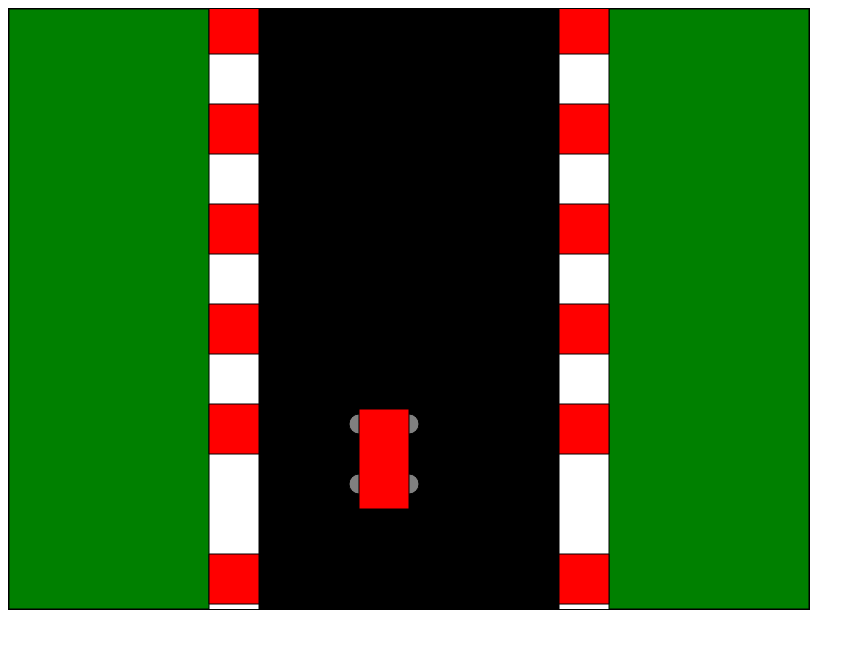
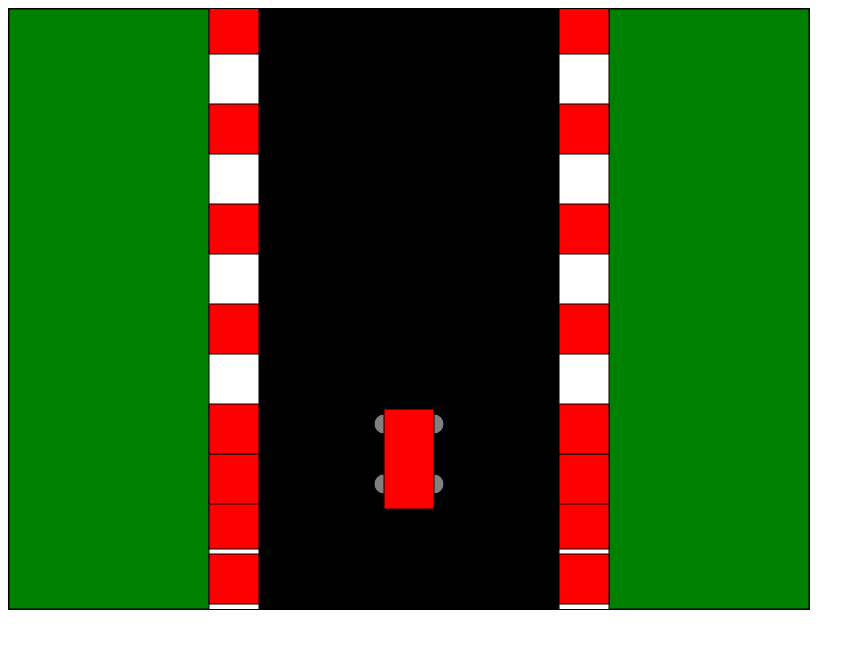
Before and after one commit to Multirush3r/ProgramowanieUrzadzenMobilnych, a plain HTML site: page lab5/index.html in a window 1280 px wide. Shown: the whole page, without its empty margins (0-865 px from the left). Drawn offline with Linux system fonts and the light colour scheme.

Commit message:
enemy sie spawnuje ale tylko raz i linie zle sie wyswietlaja

```diff
--- a/lab5/index.html
+++ b/lab5/index.html
@@ -103,22 +103,66 @@
         };
       }
 
+      function Enemy(x, y, dy, color) {
+        this.x = x;
+        this.y = y;
+        this.w = 50;
+        this.h = 100;
+        this.dy = dy;
+        this.color = color;
+
+        this.draw = function () {
+          for (let i = 0; i < 2; i++) {
+            c.beginPath();
+            c.arc(this.x + 50 * i, this.y + 15, 10, 0, Math.PI * 2, false);
+            c.fillStyle = "grey";
+            c.fill();
+            c.stroke();
+            c.closePath();
+          }
+          for (let i = 0; i < 2; i++) {
+            c.beginPath();
+            c.arc(this.x + 50 * i, this.y + 75, 10, 0, Math.PI * 2, false);
+            c.fillStyle = "grey";
+            c.fill();
+            c.stroke();
+            c.closePath();
+          }
+
+          c.beginPath();
+          c.rect(this.x, this.y, this.w, this.h);
+          c.fillStyle = color;
+          c.fill();
+          c.stroke();
+          c.closePath();
+        };
+
+        this.update = function () {
+          this.y += this.dy;
+          this.draw();
+        };
+      }
+
+      function getRandomInt(max) {
+        return Math.floor(Math.random() * max);
+      }
+
       let staticRects = [];
       let left_grass = new Rect(0, 0, 200, 600, "green", 0);
       let right_grass = new Rect(600, 0, 200, 600, "green", 0);
       let lane = new Rect(250, 0, 300, 600, "black");
       staticRects.push(left_grass, right_grass, lane);
 
-      let movingRects = [];
       let redLanes = [];
       let whiteLines = [];
-      for (let i = 0; i < 12; i += 2) {
-        redLanes.push(new Rect(200, 0 + i * 50, 50, 50, "red", 5));
-        redLanes.push(new Rect(550, 0 + i * 50, 50, 50, "red", 5));
-        whiteLines.push(new Rect(375, 0 + i * 50, 50, 50, "white", 5));
+      for (let i = 0; i < 8; i++) {
+        redLanes.push(new Rect(200, -100 + i * 100, 50, 50, "red", 5));
+        redLanes.push(new Rect(550, -100 + i * 100, 50, 50, "red", 5));
+        whiteLines.push(new Rect(390, -100 + i * 100, 25, 50, "white", 5));
       }
 
-      let car = new Car(350, 400, 5, "red");
+      let car = new Car(375, 400, 7, "red");
+      let enemy = new Enemy(300 + 150 * getRandomInt(2), -100, 5, "blue");
 
       function draw() {
         c.clearRect(0, 0, 800, 600);
@@ -134,6 +178,7 @@
         }
 
         car.update();
+        enemy.update();
 
         for (let i = 0; i < redLanes.length; i++) {
           redLanes[i].update();
@@ -143,9 +188,14 @@
         }
 
         redLanes = redLanes.filter((object) => object.y < 600);
-        if (redLanes.length < 12) {
+        if (redLanes.length < 16) {
           redLanes.push(new Rect(200, -50, 50, 50, "red", 5));
           redLanes.push(new Rect(550, -50, 50, 50, "red", 5));
+        }
+
+        whiteLines = whiteLines.filter((object) => object.y < 600);
+        if (whiteLines.length < 8) {
+          whiteLines.push(new Rect(390, -100, 25, 50, "white", 5));
         }
       }
 
```
